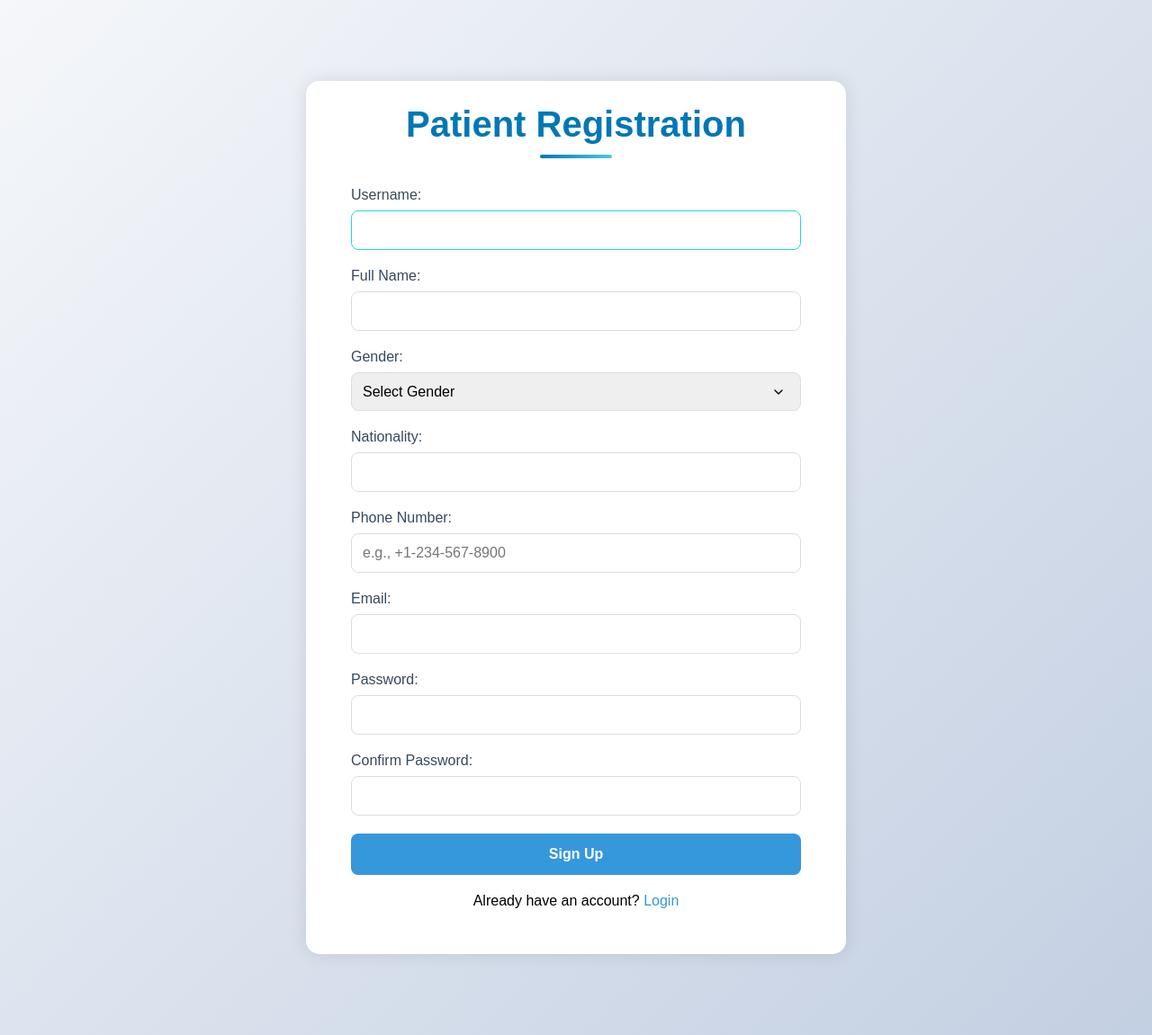
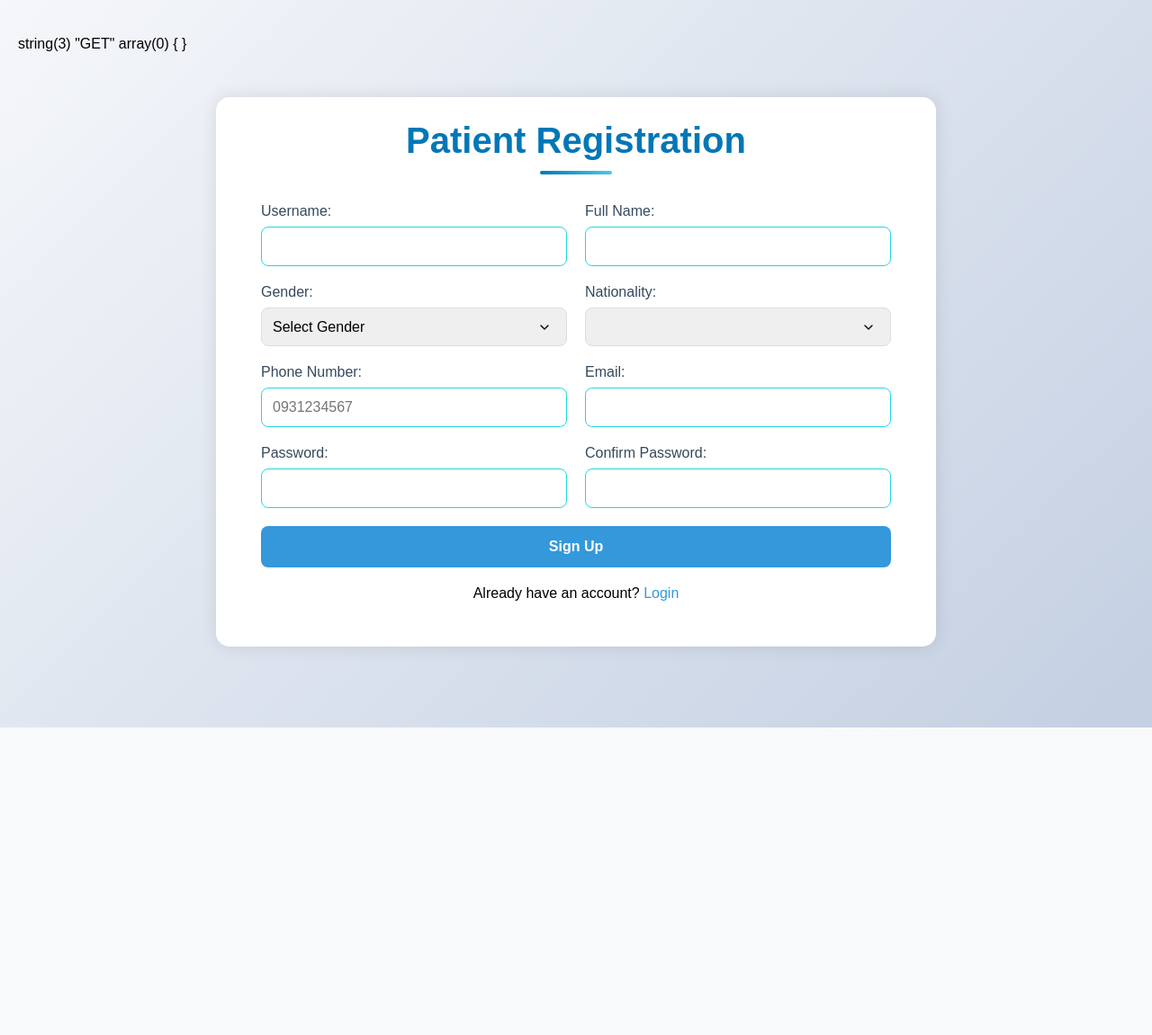
Before and after one commit to Sulieman-AbuAisha/Clinik-Web-project, a PHP site: page /Sign/Sign.php?signup=1 in a window 1280 px wide. Shown: the whole page at 90% size. After the commit the page ends 809 px from the top, so only its background shows below. Run offline with PHP 8.4, Linux system fonts and the light colour scheme.

Commit message:
update structure of the Project and update the SIGHUP

```diff
--- /dev/null
+++ b/Admin/Doctor.php
@@ -0,0 +1 @@
+Doctor
--- a/CSS/Sign.css
+++ b/CSS/Sign.css
@@ -19,14 +19,18 @@ body {
 }
 
 /* Main Container Styles */
-.appointment-container {
-    max-width: 600px;
+.Sign-container {
     margin: 50px auto;
     padding: 30px;
     background: #ffffff;
     border-radius: 15px;
     box-shadow: 0 0 20px rgba(0, 0, 0, 0.1);
 }
+
+.login{max-width: 600px;}
+.Signup{max-width: 800px;}
+
+
 
 /* Auth Section Styles */
 .auth-section {
@@ -37,7 +41,13 @@ body {
     color: red;
     font-size: 14px;
     margin: 20px;
+}
 
+.success
+{
+    color: green;
+    font-size: 14px;
+    margin: 20px;
 }
 
 h2 {
@@ -88,6 +98,17 @@ h2:hover::after {
 .form-group {
     margin-bottom: 20px;
 }
+.form-row {
+    display: flex;
+    justify-content: space-between;
+    gap: 20px;
+    margin-bottom: 20px;
+}
+
+.form-row .form-group {
+    flex: 1;
+    margin-bottom: 0;
+}
 
 .form-group label {
     display: block;
@@ -104,6 +125,17 @@ h2:hover::after {
     border-radius: 8px;
     font-size: 16px;
     transition: border-color 0.3s ease;
+}
+
+@media (max-width: 768px) {
+    .form-row {
+        flex-direction: column;
+        gap: 10px;
+    }
+
+    .form-row .form-group {
+        margin-bottom: 15px;
+    }
 }
 
 .form-group input:focus,
@@ -151,7 +183,7 @@ h2:hover::after {
 
 /* Responsive Design */
 @media (max-width: 768px) {
-    .appointment-container {
+    .Sign-container {
         margin: 20px;
         padding: 20px;
     }
--- a/PDO/PDO_Sing.php
+++ b/Sign/PDO_Sing.php
@@ -1,36 +1,50 @@
 <?php
-    require_once 'PDO.PHP';
+    require_once '../PDO/PDO.PHP';
 
-function LoginAdmin($username, $password) {
+function Login($username, $password) {
     global $pdo;
-    $isFound = false;
     try{
-        $sql = "select * from users where u_name = :username and password = :password and priv = '1'";
+        $sql = "select * from users where u_name = :username and password = :password";
         $stmt = $pdo->prepare($sql);
 
         $stmt->bindParam(':username', $username);
         $stmt->bindParam(':password', $password);
 
         $stmt->execute();
-        $isFound = $stmt->rowCount() > 0;
+        $user = $stmt->fetch(PDO::FETCH_ASSOC);
 
+        $_SESSION['user'] = $user;
+
+        var_dump($_SESSION);
+
+        return isset($user);
     }
     catch(PDOException $e){
         error_log("Database Error: " . $e->getMessage());
     }
-
-    return $isFound;
 }
 
 
 function insertSignup($data){
     global $pdo;
     try {
-        $sql = "INSERT INTO users (u_name, fullname, gender, nationality, phone, email, password, priv)
+        $sql = "INSERT INTO user (UserName, Password, Priv) VALUES (:username, :password, 2)";
+        $stmt = $pdo->prepare($sql);
+        $stmt->bindParam(":username", $UserName);
+        $stmt->bindParam(":password", $password);
+
+        $stmt->execute();
+        $stmt->fetch();
+
+        $last_inserted_id = $pdo->lastInsertId();
+
+
+        $sql = "INSERT INTO users (U_no, u_name, fullname, gender, nationality, phone, email, password, priv)
                 VALUES (:username, :name, :gender, :nationality, :phone, :email, :password, '2')";
 
         $stmt = $pdo->prepare($sql);
 
+        $stmt->bindParam(':U_No', $last_inserted_id);
         $stmt->bindParam(':username', $data['username']);
         $stmt->bindParam(':name', $data['name']);
         $stmt->bindParam(':gender', $data['gender']);
@@ -40,6 +54,7 @@ function insertSignup($data){
         $stmt->bindParam(':password', $data['password']);
 
         return $stmt->execute();
+
     } catch(PDOException $e) {
         error_log("Database Error: " . $e->getMessage());
         return false;
--- a/Sign/Sign.php
+++ b/Sign/Sign.php
@@ -1,47 +1,23 @@
 <?php
 session_start();
-require_once '../PDO/PDO.php';
 require_once './ValidateMethod.php';
-require_once '../PDO/PDO_Sing.php';
+require_once './PDO_Sing.php';
 
 
 $errors = [];
-$showSignup = isset($_GET['signup']);
-  // Check if the user is already logged in with a valid session
-//   if(isset($_SESSION['username'])){
-//       echo "you are logged in " . $_SESSION['username'];
-//       return;
-//   }
+$showSignup = isset($_GET['signup']) || isset($_POST['submitSignup']);
+var_dump($_SERVER["REQUEST_METHOD"]);
+var_dump($_POST);
+
 
 if($_SERVER['REQUEST_METHOD'] == 'POST') {
-    //signup
-    if(!isset($showSignup))
-    {
-        if(!validateSignup($_POST, $errors)) {
-            header('Location: Sign.php?signup=1');
-            exit();
+    // Handle Signup
+    if(isset($_POST['submitSignup'])) {
+        handleSignup($_POST, $errors);
     }
-        else
-        {
-            $_SESSION['username'] = $username;
-            $_SESSION['password'] = $password;
-            //send the user to the appointment page
-        }
-    }
-    //Login
-    else {
-        if(!LoginAdmin($_POST['username'], $_POST["password"])) {
-            $_SESSION['loginError'] = "Invalid username or password";
-            header('Location: Sign.php');
-            exit();
-        }
-        else {
-            $_SESSION['username'] = $_POST['username'];
-            $_SESSION['password'] = $_POST["password"];
-            unset($_SESSION['loginError']); // Clear any previous errors
-            header('Location: ../Test.php');
-            exit();
-        }
+    // Handle Login
+    else if(isset($_POST['submitLogin'])) {
+        handleLogin($_POST);
     }
 }
 ?>
@@ -55,73 +31,100 @@ if($_SERVER['REQUEST_METHOD'] == 'POST') {
     <link rel="stylesheet" href="../CSS/Sign.css?v=<?php echo time(); ?>">
 </head>
 <body>
-    <div class="appointment-container">
+    <div class="login Sign-container" <?php if($showSignup) echo 'style="display:none;"'; ?>>
             <!-- Login Form -->
-        <div class="auth-section" <?php if($showSignup) echo 'style="display:none;"'; ?>>
+        <div class="auth-section" >
             <h2>Patient Login</h2>
-            <form action="./Sign.php" method="POST" id="loginForm">
+            <form action="Sign.php" method="POST" id="loginForm">
                 <div class="form-group">
                     <label for="login-username">Username:</label>
-                    <input type="text" id="login-username" name="username" required>
+                    <input type="text" id="login-username" name="username">
                 </div>
                 <div class="form-group">
                     <label for="login-password">Password:</label>
-                    <input type="password" id="login-password" name="password" required>
+                    <input type="password" id="login-password" name="password">
                 </div>
                 <?php if(isset($_SESSION['loginError'])): ?>
                     <p class='error'>Invalid username or password</p>
                     <?php unset($_SESSION['loginError']); ?>
                 <?php endif; ?>
-                <button type="submit" class="submit-btn" name="submit">Login</button>
+                <button type="submit" class="submit-btn" name="submitLogin">Login</button>
                 <p>Don't have an account? <a href="?signup=1">Sign Up</a></p>
             </form>
         </div>
+    </div>
 
+    <div class="Signup Sign-container" <?php if(!$showSignup) echo 'style="display:none;"'; ?>>
         <!-- Sign Up Form -->
-        <div class="auth-section" <?php if(!$showSignup) echo 'style="display:none;"'; ?>>
+        <div class="auth-section" >
             <h2>Patient Registration</h2>
-            <form action="./Sign.php" method="POST" id="signupForm">
+            <form action="Sign.php?signup=1" method="POST" id="signupForm">
+                <div class="form-row">
                     <div class="form-group">
                         <label for="username">Username:</label>
-                    <input type="text" id="username" name="username" require value="<?php isset($_SESSION['form_data']["username"])? htmlspecialchars($_SESSION['form_data']["username"]): '';?>">
-                    <?php  if(isset($_SESSION['signup_errors']['username']))  echo "<span class='error'>". $_SESSION['signup_errors']['username'] ."</span>" ?>
+                        <input type="text" id="username" name="username" value="<?php echo isset($_POST["username"]) ? htmlspecialchars($_POST["username"]) : ''; ?>">
+                        <?php if(isset($_SESSION['signup_errors']['username'])) echo "<span class='error'>". $_SESSION['signup_errors']['username'] ."</span>" ?>
                     </div>
                     <div class="form-group">
                         <label for="name">Full Name:</label>
-                    <input type="text" id="name" name="name" required value="<?php echo isset($_SESSION['form_data']['name']) ? htmlspecialchars($_SESSION['form_data']['name']) : ''; ?>">
+                        <input type="text" id="name" name="name" value="<?php echo isset($_POST['name']) ? htmlspecialchars($_POST['name']) : ''; ?>">
                         <?php if(isset($_SESSION['signup_errors']['name'])) echo "<span class='error'>". $_SESSION['signup_errors']['name'] ."</span>" ?>
                     </div>
+                </div>
+                <div class="form-row">
                     <div class="form-group">
                         <label for="gender">Gender:</label>
-                    <select id="gender" name="gender" required>
-                        <option value="">Select Gender</option>
-                        <option value="male">Male</option>
-                        <option value="female">Female</option>
-                        <option value="other">Other</option>
+                        <select id="gender" name="gender" >
+                            <option value="" >Select Gender</option>
+                            <option value="male" <?php echo isset($_POST['gender']) && $_POST['gender'] == 'male' ? 'selected' : ''; ?>>Male</option>
+                            <option value="female" <?php echo isset($_POST['gender']) && $_POST['gender'] == 'female' ? 'selected' : ''; ?>>Female</option>
                         </select>
+                        <?php if(isset($_SESSION['signup_errors']['gender'])) echo "<span class='error'>". $_SESSION['signup_errors']['gender'] ."</span>" ?>
                     </div>
                     <div class="form-group">
                         <label for="nationality">Nationality:</label>
-                    <input type="text" id="nationality" name="nationality" required>
+                        <select id="nationality" name="nationality" >
+                            <option value="" ></option>
+                            <option value="Libya" <?php echo isset($_POST['nationality']) && $_POST['nationality'] == 'Libya' ? 'selected' : ''; ?>>Libya</option>
+                            <option value="Tunisia" <?php echo isset($_POST['nationality']) && $_POST['nationality'] == 'Tunisia' ? 'selected' : ''; ?>>Tunisia</option>
+                            <option value="Morocco" <?php echo isset($_POST['nationality']) && $_POST['nationality'] == 'Morocco' ? 'selected' : ''; ?>>Morocco</option>
+                            <option value="Algeria" <?php echo isset($_POST['nationality']) && $_POST['nationality'] == 'Algeria' ? 'selected' : ''; ?>>Algeria</option>
+                            <option value="Egypt" <?php echo isset($_POST['nationality']) && $_POST['nationality'] == 'Egypt' ? 'selected' : ''; ?>>Egypt</option>
+                        </select>
+                        <?php if(isset($_SESSION['signup_errors']['nationality'])) echo "<span class='error'>". $_SESSION['signup_errors']['nationality'] ."</span>" ?>
                     </div>
+                </div>
+                <div class="form-row">
                     <div class="form-group">
                         <label for="tel">Phone Number:</label>
-                    <input type="tel" id="tel" name="tel" required placeholder="e.g., +1-234-567-8900">
+                        <input type="tel" id="tel" name="tel"  placeholder="0931234567"
+                         value="<?php echo isset($_POST['tel']) ? htmlspecialchars($_POST['tel']) : ''; ?>">
+                        <?php if(isset($_SESSION['signup_errors']['tel'])) echo "<span class='error'>". $_SESSION['signup_errors']['tel'] ."</span>" ?>
                     </div>
                     <div class="form-group">
                         <label for="email">Email:</label>
-                    <input type="email" id="email" name="email" required>
+                        <input type="email" id="email" name="email"
+                        value="<?php echo isset($_POST['email']) ? htmlspecialchars($_POST['email']) : ''; ?>">
+                        <?php if(isset($_SESSION['signup_errors']['email'])) echo "<span class='error'>". $_SESSION['signup_errors']['email'] ."</span>" ?>
                     </div>
+                </div>
+                <div class="form-row">
                     <div class="form-group">
                         <label for="password">Password:</label>
-                    <input type="password" id="password" name="password" required>
+                        <input type="password" id="password" name="password">
+                        <?php if(isset($_SESSION['signup_errors']['password'])) echo "<span class='error'>". $_SESSION['signup_errors']['password'] ."</span>" ?>
                     </div>
                     <div class="form-group">
                         <label for="confirm-password">Confirm Password:</label>
-                    <input type="password" id="confirm-password" name="confirm-password" required>
+                        <input type="password" id="confirm-password" name="confirm-password" >
+                        <?php if(isset($_SESSION['signup_errors']['confirm-password'])) echo "<span class='error'>". $_SESSION['signup_errors']['confirm-password'] ."</span>" ?>
                     </div>
-                <button type="submit" class="submit-btn">Sign Up</button>
+                </div>
+                    <span class="error" style="display: block;" ><?php if(isset($_SESSION['signup_errors']['general'])) echo $_SESSION['signup_errors']['general']; ?></span>
+                    <span class="success" style="display: block;" ><?php if(isset($_SESSION['success'])) echo $_SESSION['success']; ?></span>
+                    <button type="submit" class="submit-btn" name="submitSignup">Sign Up</button>
                     <p>Already have an account? <a href="?">Login</a></p>
+                </div>
             </form>
         </div>
     </div>
--- a/Sign/ValidateMethod.php
+++ b/Sign/ValidateMethod.php
@@ -1,6 +1,5 @@
 <?php
-    function validateSignup($data, &$Error)
-    {
+    function validateSignup($data, &$Error)   {
         if(!preg_match("/^[A-Z][a-zA-Z]{7}$/", $data["username"]))
         {
             $Error['username'] = "Username must start with capital letter and be 8 characters long";
@@ -11,14 +10,21 @@
             $Error['name'] = "Full name must contain first and last name";
         }
 
+        // Add gender validation
+        if(empty($data["gender"]))
+        {
+            $Error['gender'] = "Please select a gender";
+        }
+
+        // Add nationality validation
+        if(empty($data["nationality"]))
+        {
+            $Error['nationality'] = "Please enter a valid nationality";
+        }
+
         if(!filter_var($data["email"], FILTER_VALIDATE_EMAIL))
         {
             $Error['email'] = "Invalid email format";
-        }
-
-        if(!preg_match("/^\+[0-9]{1,3}-[0-9]{3}-[0-9]{3}-[0-9]{4}$/", $data["tel"]))
-        {
-            $Error['tel'] = "Phone number must be in format: +XXX-XXX-XXX-XXXX";
         }
 
         if($data["password"] !== $data["confirm-password"])
@@ -26,6 +32,57 @@
             $Error['password'] = "Passwords do not match";
         }
 
+        if(!preg_match("/^[0][0-9]{9}$/", $data["tel"]))
+        {
+            $Error['tel'] = "Phone number must be in format: +0XXXXXXXXX";
+        }
+
+        if(empty($data["tel"]))
+        {
+            $Error['tel'] = "Please enter a phone number";
+        }
+
+        if(empty($data["password"]))
+        {
+            $Error['password'] = "Please enter a password";
+        }
+
+        if(empty($data["confirm-password"]))
+        {
+            $Error['confirm-password'] = "Please confirm your password";
+        }
+
+
+
         return empty($Error);
     }
+
+    function handleSignup($postData, &$errors) {
+        if(!validateSignup($postData, $errors)) {
+            $_SESSION['signup_errors'] = $errors;
+            // header('Location: Sign.php?signup=1');
+            return false;
+        }
+        var_dump($_SESSION['signup_errors']);
+
+
+        if(insertSignup($postData)) {
+            $_SESSION['signup_errors'] = "";
+            $_SESSION['success'] = "Account created successfully!";
+            // header('Location: Sign.php');
+        } else {
+            $_SESSION['signup_errors']['general'] = "Error creating account";
+            return false;
+        }
+
+    }
+
+    function handleLogin($postData) {
+        if(!Login($postData['username'], $postData['password'])) {
+            $_SESSION['loginError'] = "Invalid username or password";
+            header('Location: Sign.php');
+        } else {
+            header('Location: ../Appointment.php');
+        }
+    }
 ?>
--- a/Test.php
+++ /dev/null
@@ -1 +0,0 @@
-<?php echo "koko" ?>
```
Also changed, not shown: Appointment/Appointment.php (added, +13 -0 lines), index.PHP (renamed from index.html, +8 -2 lines), Appointment.php (deleted). Lines whose indentation alone changed are shown as unchanged.
